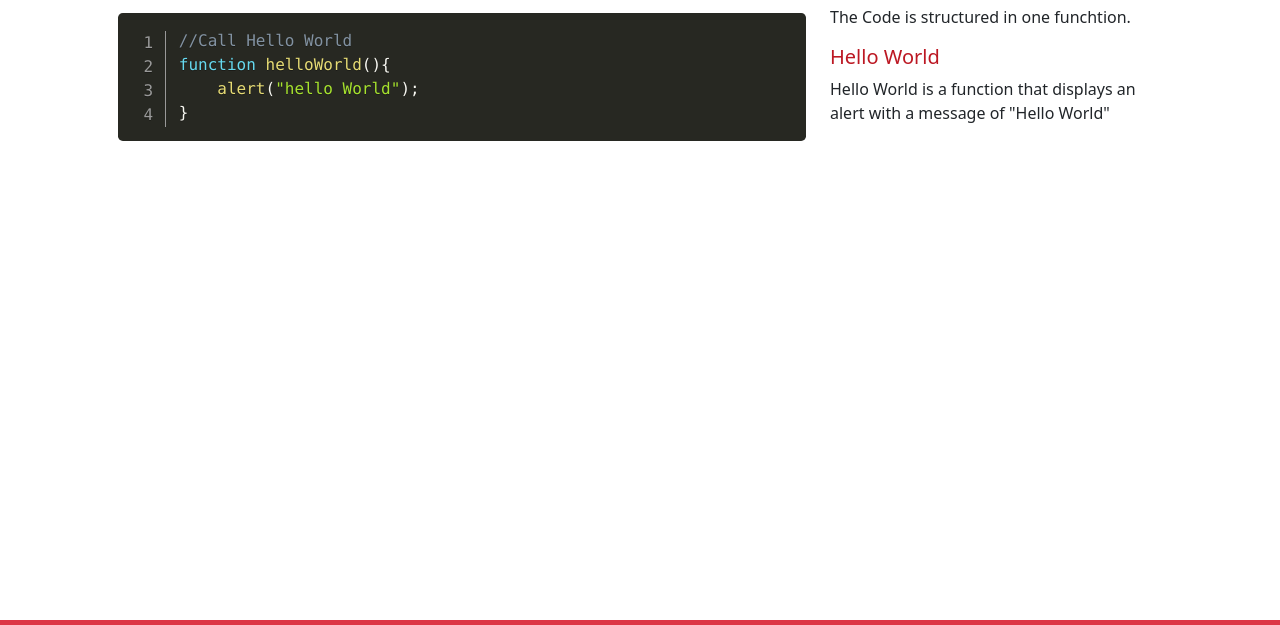
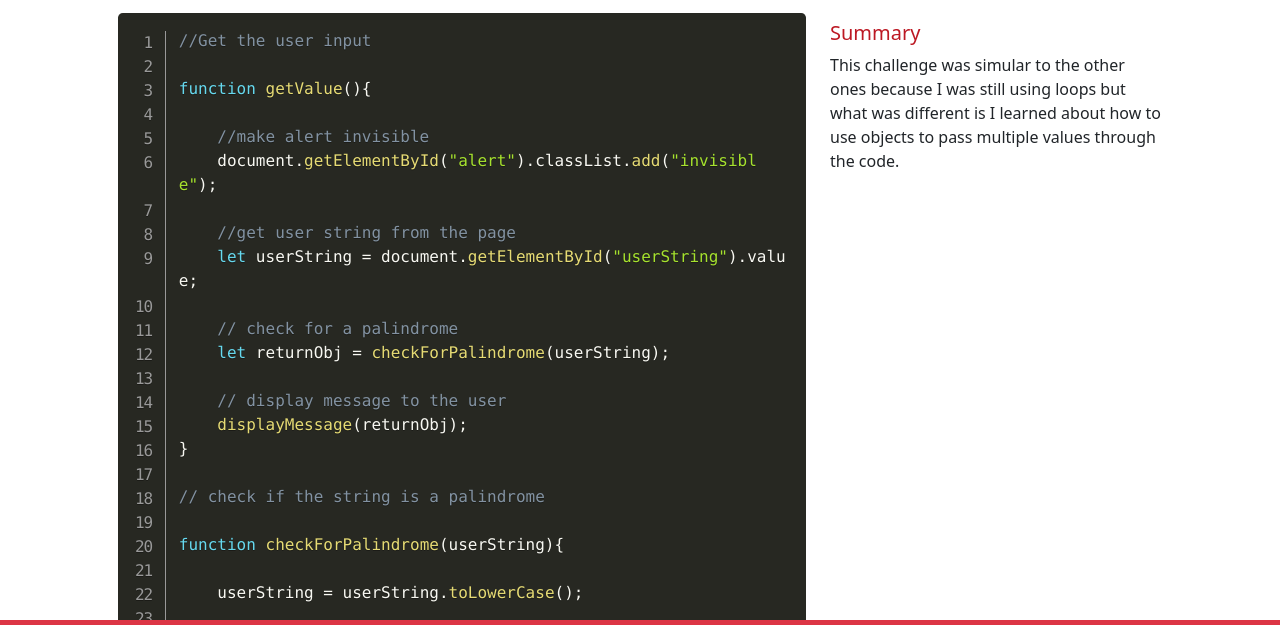
Before and after one commit to caseyspaulding/tacocat, a plain HTML site: page code.html in a window 1280 px wide. Shown: the part 114-739 px from the top of the page. Drawn offline with nearby package versions, Linux system fonts and the light colour scheme.

Commit message:
update js and nav

```diff
--- a/code.html
+++ b/code.html
@@ -56,7 +56,7 @@
                     <a class="nav-link active" aria-current="page" href="code.html">The Code</a>
                 </li>
                 <li class="nav-item">
-                    <a class="nav-link" href="#">Git Repo</a>
+                    <a class="nav-link" href="https://github.com/caseyspaulding/tacocat">Git Repo</a>
                 </li>
                 <li class="nav-item">
                     <a class="nav-link" target="_blank" rel="noopener noreferrer" href="https://www.caseyspaulding.com">About</a>
@@ -72,17 +72,69 @@
       <div class="row row-cols-1 row-cols-lg-2">
             <div class="col-lg-8">
                 <pre class="line-numbers"><code class="language-javascript">
-                    //Call Hello World
-                    function helloWorld(){
-                        alert("hello World");
-                    }
+                    //Get the user input
+
+function getValue(){
+
+    //make alert invisible
+    document.getElementById("alert").classList.add("invisible");
+
+    //get user string from the page
+    let userString = document.getElementById("userString").value;
+
+    // check for a palindrome
+    let returnObj = checkForPalindrome(userString);
+
+    // display message to the user
+    displayMessage(returnObj);
+}
+
+// check if the string is a palindrome
+
+function checkForPalindrome(userString){
+
+    userString = userString.toLowerCase();
+
+    // remove spaces and special characters
+    let regex = /[^a-z0-9]/gi;
+    userString = userString.replace(regex, "");
+
+    let revString = [];
+    let returnObj = {};
+
+    for (let index = userString.length - 1; index >=  0; index--) {
+        revString += userString[index];
+    }
+
+    if (revString == userString) {
+        returnObj.msg = "Well done! You entered a palindrome!"
+    }
+    else{
+        returnObj.msg = "Sorry! You did not enter a palindrome!"
+    }
+
+    returnObj.reversed = revString;
+
+    return returnObj;
+
+}
+
+// display message to the user.
+
+function displayMessage(returnObj){
+
+    document.getElementById("alertHeader").innerHTML = returnObj.msg;
+    document.getElementById("msg").innerHTML = `Your phrase reversed is: ${returnObj.reversed}`;
+    document.getElementById("alert").classList.remove("invisible");
+}
+
                 </code>
                 </pre>
             </div>
             <div class="col-lg-4">
-                <p>The Code is structured in one funchtion.</p>
-                <h5>Hello World</h5>
-                <p>Hello World is a function that displays an alert with a message of "Hello World"</p>
+                <p></p>
+                <h5>Summary</h5>
+                <p>This challenge was simular to the other ones because I was still using loops but what was different is I learned about how to use objects to pass multiple values through the code.  </p>
             </div>
       </div>
     </div>
```
Also changed, not shown: app.html (+6 -7 lines), index.html (+1 -1 lines), js/site.js (+6 -4 lines).
